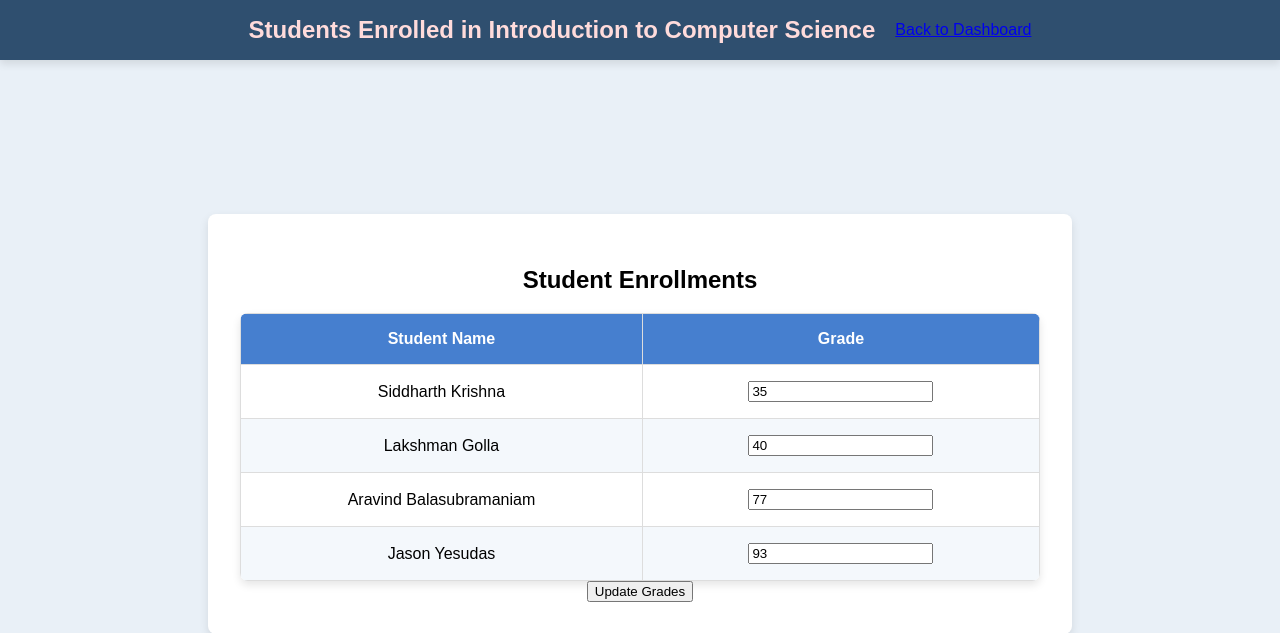
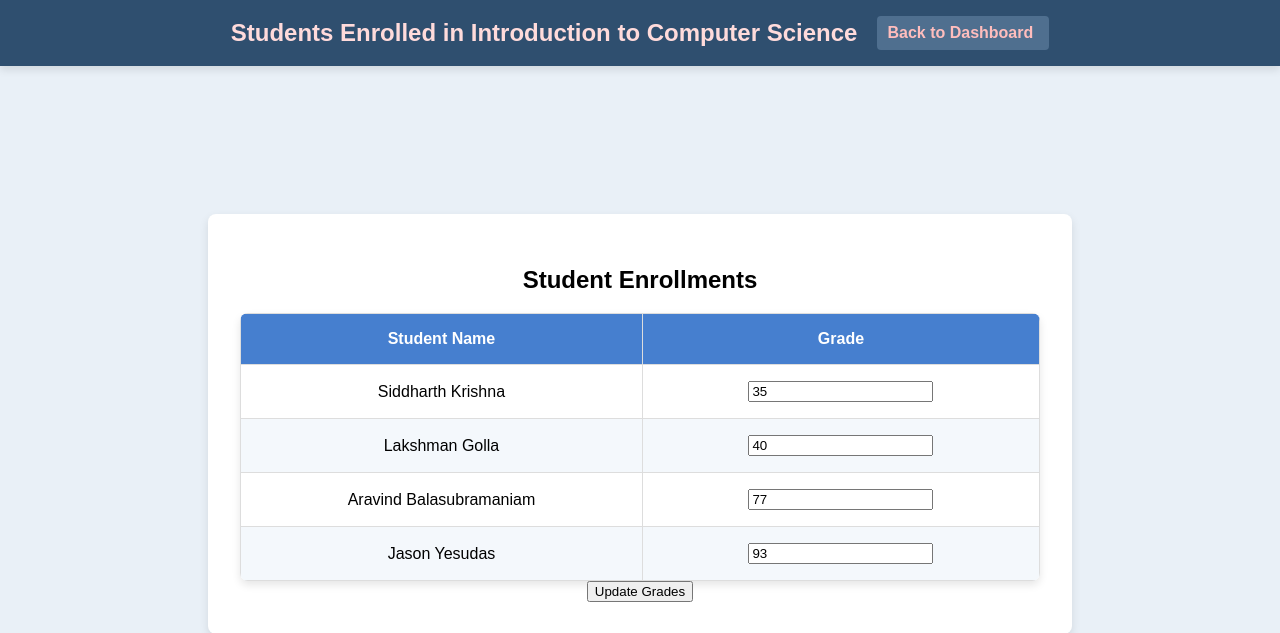
Before and after one commit to sidkrishna07/Class-Scheduler, a Flask app: page /teacher/course/1/students in a window 1280 px wide. Shown: the top 633 px of the page. Run offline with Flask 3, Linux system fonts and the light colour scheme; a user stored in the database is signed in.

Commit message:
fixed dashboard button and update css styling

```diff
--- a/templates/students_enrolled.html
+++ b/templates/students_enrolled.html
@@ -10,7 +10,8 @@
     <!-- Header Section -->
     <div class="header">
         <h1>Students Enrolled in {{ course.course_name }}</h1>
-        <a href="{{ url_for('teacher_dashboard') }}" class="back-button">Back to Dashboard</a>
+        <!-- Back to Dashboard Button -->
+        <a href="{{ url_for('teacher_dashboard') }}" class="back-to-dashboard sign-out">Back to Dashboard</a>
     </div>
 
     <!-- Main Container -->
```
